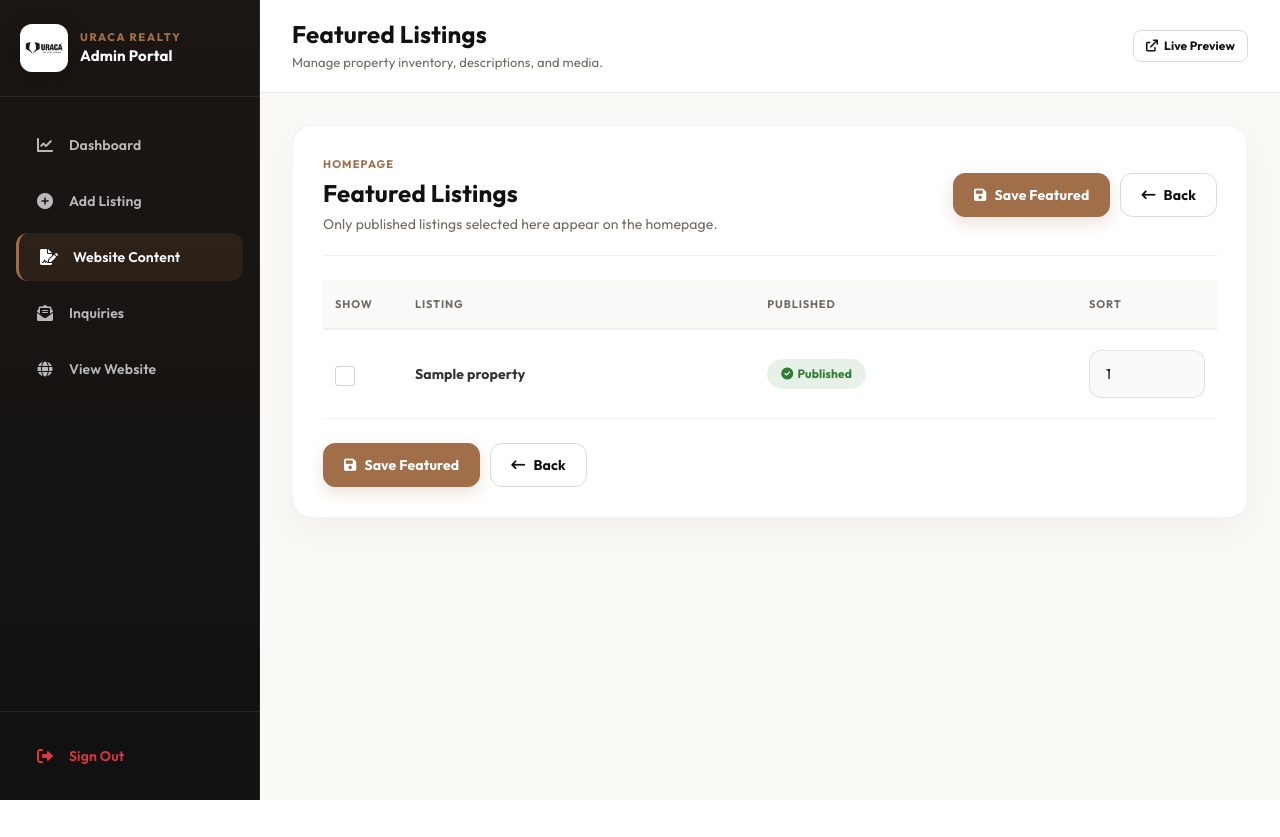
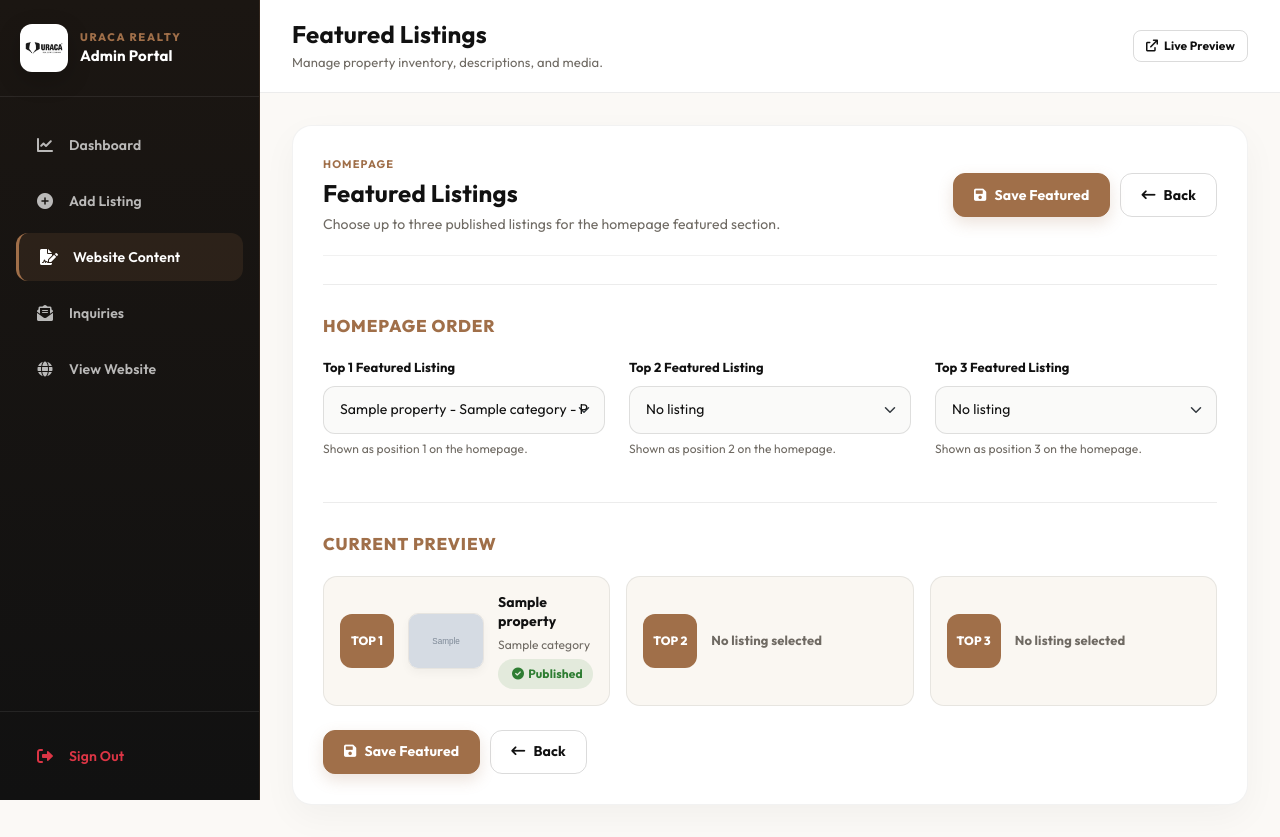
Before and after one commit to Kentoshi2003/uraca-realty, a PHP site: page /admin/content-featured.php in a window 1280 px wide. Before the commit the page ends 800 px from the top, so only its background shows below. Run offline with PHP 8.4, Linux system fonts and the light colour scheme; the visitor is signed in with stand-in values (Sample User, id 1); tables that the repository leaves empty hold one stand-in row (values such as "Sample post"); grey boxes marked "Sample" are stand-in pictures; some libraries are stand-ins or nearby versions.

Commit message:
Add homepage featured listing slots

```diff
--- a/admin/content-featured.php
+++ b/admin/content-featured.php
@@ -7,65 +7,114 @@ require_once __DIR__ . '/layout.php';
 
 require_admin();
 
+$errors = [];
+$properties = get_all_admin_properties();
+$publishedProperties = array_values(array_filter($properties, static fn ($property) => (int) $property['is_published'] === 1));
+$publishedLookup = [];
+foreach ($publishedProperties as $property) {
+    $publishedLookup[(int) $property['id']] = $property;
+}
+$featuredRows = cms_featured_properties(3);
+$slotIds = [1 => 0, 2 => 0, 3 => 0];
+foreach (array_values($featuredRows) as $index => $property) {
+    if ($index < 3) {
+        $slotIds[$index + 1] = (int) $property['id'];
+    }
+}
+
 if ($_SERVER['REQUEST_METHOD'] === 'POST') {
     verify_csrf();
     $featured = [];
-    foreach ($_POST['featured'] ?? [] as $propertyId => $enabled) {
-        if ((int) $enabled === 1) {
-            $featured[(int) $propertyId] = (int) ($_POST['sort_order'][$propertyId] ?? 0);
+    $slotIds = [1 => 0, 2 => 0, 3 => 0];
+    $selectedIds = [];
+
+    for ($slot = 1; $slot <= 3; $slot++) {
+        $propertyId = (int) ($_POST['featured_slots'][$slot] ?? 0);
+        $slotIds[$slot] = $propertyId;
+
+        if ($propertyId <= 0) {
+            continue;
         }
+
+        if (!isset($publishedLookup[$propertyId])) {
+            $errors[] = 'Top ' . $slot . ' must be a published listing.';
+            continue;
         }
+
+        if (in_array($propertyId, $selectedIds, true)) {
+            $errors[] = 'Each featured slot must use a different listing.';
+            continue;
+        }
+
+        $selectedIds[] = $propertyId;
+        $featured[$propertyId] = $slot * 10;
+    }
+
+    if (!$errors) {
         cms_save_featured_listings($featured);
         flash('Featured listings saved.');
         redirect('content-featured.php');
     }
-
-$properties = get_all_admin_properties();
-$featuredRows = cms_featured_properties(100);
-$featuredLookup = [];
-foreach ($featuredRows as $index => $property) {
-    $featuredLookup[(int) $property['id']] = (int) ($property['featured_sort_order'] ?? (($index + 1) * 10));
 }
 
 admin_header('Featured Listings');
 ?>
 <form class="admin-card" method="post">
   <input type="hidden" name="csrf_token" value="<?= e(csrf_token()) ?>">
+  <?php foreach ($errors as $error): ?>
+    <div class="alert alert-danger"><?= e($error) ?></div>
+  <?php endforeach; ?>
   <div class="admin-card__header">
     <div>
       <div class="admin-card__eyebrow">Homepage</div>
       <h2 class="admin-card__title">Featured Listings</h2>
-      <p class="admin-card__note">Only published listings selected here appear on the homepage.</p>
+      <p class="admin-card__note">Choose up to three published listings for the homepage featured section.</p>
     </div>
     <div class="admin-actions">
       <button class="btn btn-primary" type="submit"><i class="fa-solid fa-floppy-disk"></i> Save Featured</button>
       <a class="btn btn-outline-secondary" href="content.php"><i class="fa-solid fa-arrow-left-long"></i> Back</a>
     </div>
   </div>
-  <div class="table-responsive">
-    <table class="table admin-table align-middle">
-      <thead><tr><th style="width: 80px;">Show</th><th>Listing</th><th>Published</th><th style="width: 140px;">Sort</th></tr></thead>
-      <tbody>
-        <?php foreach ($properties as $property): $isFeatured = array_key_exists((int) $property['id'], $featuredLookup); ?>
-          <tr>
-            <td>
-              <input class="form-check-input" type="checkbox" name="featured[<?= (int) $property['id'] ?>]" value="1" <?= $isFeatured ? 'checked' : '' ?> <?= (int) $property['is_published'] === 1 ? '' : 'disabled' ?>>
-            </td>
-            <td><strong><?= e($property['name']) ?></strong></td>
-            <td>
-              <?php if ((int) $property['is_published'] === 1): ?>
+  <div class="admin-form-section">
+    <div class="admin-section-title">Homepage Order</div>
+    <div class="row">
+      <?php for ($slot = 1; $slot <= 3; $slot++): ?>
+        <div class="col-lg-4 mb-3">
+          <label for="featured-slot-<?= $slot ?>">Top <?= $slot ?> Featured Listing</label>
+          <select class="form-select" id="featured-slot-<?= $slot ?>" name="featured_slots[<?= $slot ?>]">
+            <option value="">No listing</option>
+            <?php foreach ($publishedProperties as $property): ?>
+              <?php $propertyId = (int) $property['id']; ?>
+              <option value="<?= $propertyId ?>" <?= $slotIds[$slot] === $propertyId ? 'selected' : '' ?>>
+                <?= e($property['name']) ?><?= !empty($property['category_name']) ? ' - ' . e($property['category_name']) : '' ?> - Published
+              </option>
+            <?php endforeach; ?>
+          </select>
+          <div class="form-text">Shown as position <?= $slot ?> on the homepage.</div>
+        </div>
+      <?php endfor; ?>
+    </div>
+  </div>
+  <div class="admin-form-section">
+    <div class="admin-section-title">Current Preview</div>
+    <div class="featured-slot-preview">
+      <?php for ($slot = 1; $slot <= 3; $slot++): ?>
+        <?php $selectedProperty = $publishedLookup[$slotIds[$slot]] ?? null; ?>
+        <div class="featured-slot-card">
+          <div class="featured-slot-card__rank">Top <?= $slot ?></div>
+          <?php if ($selectedProperty): ?>
+            <img class="admin-listing-thumb" src="../<?= e($selectedProperty['hero_image'] ?: 'images/resource/project1-1.jpg') ?>" alt="<?= e($selectedProperty['name']) ?>">
+            <div class="featured-slot-card__body">
+              <strong><?= e($selectedProperty['name']) ?></strong>
+              <span><?= e($selectedProperty['category_name'] ?? 'Listing') ?></span>
               <span class="admin-pill admin-pill--published"><i class="fa-solid fa-circle-check me-1"></i> Published</span>
+            </div>
           <?php else: ?>
-                <span class="admin-pill admin-pill--draft"><i class="fa-solid fa-pen-to-square me-1"></i> Draft</span>
+            <div class="featured-slot-card__empty">No listing selected</div>
           <?php endif; ?>
-            </td>
-            <td>
-              <input class="form-control" type="number" name="sort_order[<?= (int) $property['id'] ?>]" value="<?= e((string) ($featuredLookup[(int) $property['id']] ?? $property['sort_order'] ?? 0)) ?>">
-            </td>
-          </tr>
-        <?php endforeach; ?>
-      </tbody>
-    </table>
+        </div>
+      <?php endfor; ?>
+    </div>
   </div>
   <div class="admin-actions mt-4">
     <button class="btn btn-primary" type="submit"><i class="fa-solid fa-floppy-disk"></i> Save Featured</button>
--- a/admin/layout.php
+++ b/admin/layout.php
@@ -405,6 +405,56 @@ function admin_header(string $title): void
       object-fit: cover;
       display: block;
     }
+    .featured-slot-preview {
+      display: grid;
+      gap: 16px;
+      grid-template-columns: repeat(3, minmax(0, 1fr));
+    }
+    .featured-slot-card {
+      display: flex;
+      align-items: center;
+      gap: 14px;
+      min-height: 100px;
+      padding: 16px;
+      border: 1px solid rgba(17, 17, 17, 0.08);
+      border-radius: 14px;
+      background: #faf7f2;
+    }
+    .featured-slot-card__rank {
+      flex: 0 0 auto;
+      display: grid;
+      place-items: center;
+      width: 54px;
+      height: 54px;
+      border-radius: 12px;
+      background: var(--uraca-brown);
+      color: #fff;
+      font-size: 12px;
+      font-weight: 800;
+      text-align: center;
+      text-transform: uppercase;
+      line-height: 1.15;
+    }
+    .featured-slot-card__body {
+      display: flex;
+      flex-direction: column;
+      gap: 5px;
+      min-width: 0;
+    }
+    .featured-slot-card__body strong {
+      color: var(--uraca-ink);
+      font-size: 14px;
+      line-height: 1.35;
+    }
+    .featured-slot-card__body span:not(.admin-pill) {
+      color: var(--uraca-muted);
+      font-size: 12px;
+    }
+    .featured-slot-card__empty {
+      color: var(--uraca-muted);
+      font-size: 13px;
+      font-weight: 700;
+    }
 
     /* Login Page Styling */
     .admin-login-page {
@@ -645,6 +695,9 @@ function admin_header(string $title): void
       .admin-card {
         padding: 20px;
       }
+      .featured-slot-preview {
+        grid-template-columns: 1fr;
+      }
     }
   </style>
 </head>
--- a/includes/cms-repository.php
+++ b/includes/cms-repository.php
@@ -97,9 +97,11 @@ function cms_table_ready(string $table): bool
     }
 
     try {
-        $stmt = db()->prepare('SHOW TABLES LIKE :table_name');
+        $stmt = db()->prepare('SELECT COUNT(*)
+            FROM INFORMATION_SCHEMA.TABLES
+            WHERE TABLE_SCHEMA = DATABASE() AND TABLE_NAME = :table_name');
         $stmt->execute(['table_name' => $table]);
-        $ready[$table] = (bool) $stmt->fetchColumn();
+        $ready[$table] = (int) $stmt->fetchColumn() > 0;
     } catch (Throwable) {
         $ready[$table] = false;
     }
```
Lines whose indentation alone changed are shown as unchanged.
